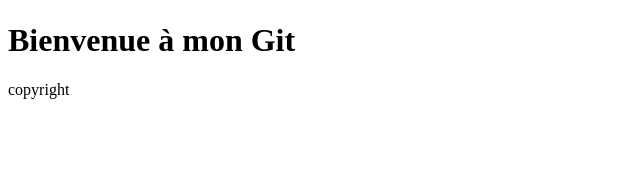
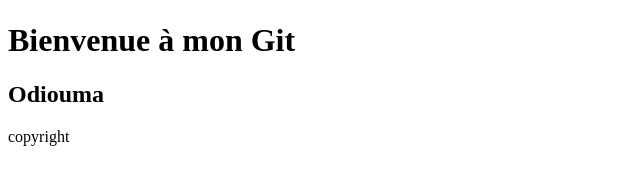
Before and after one commit to mamadoubahinfo/tpGit, a plain HTML site: page index.html in a window 1280 px wide. Shown: the part 27-212 px from the top of the page, without its empty margins (0-640 px from the left). Drawn offline with Linux system fonts and the light colour scheme.

Commit message:
modif Odioum

```diff
--- a/index.html
+++ b/index.html
@@ -11,6 +11,7 @@
 </head>
 <body>
 	<h1>Bienvenue à mon Git</h1>
+	<h2>Odiouma </h2>
 </body>
 <div>copyright</div>
 </html>
```
